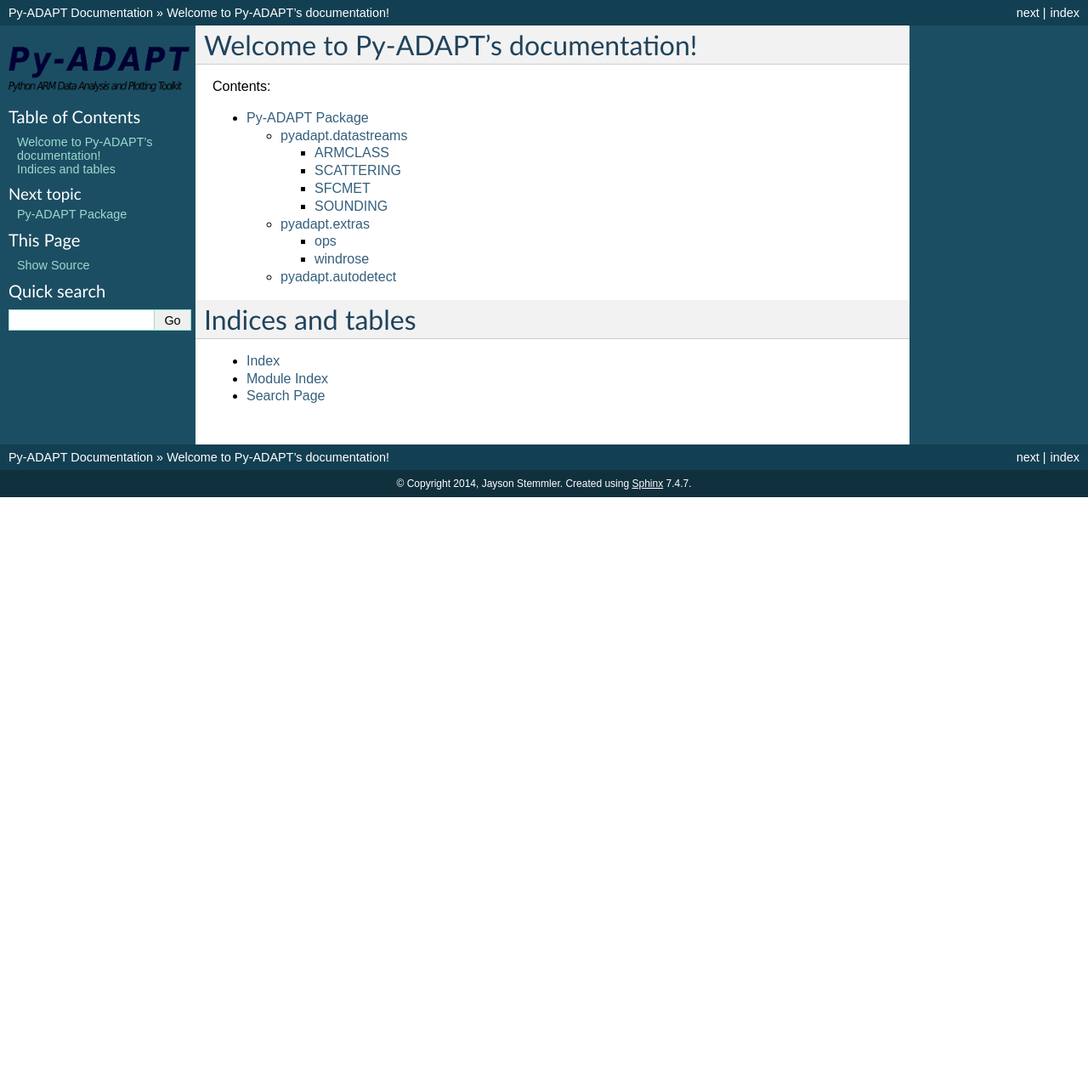
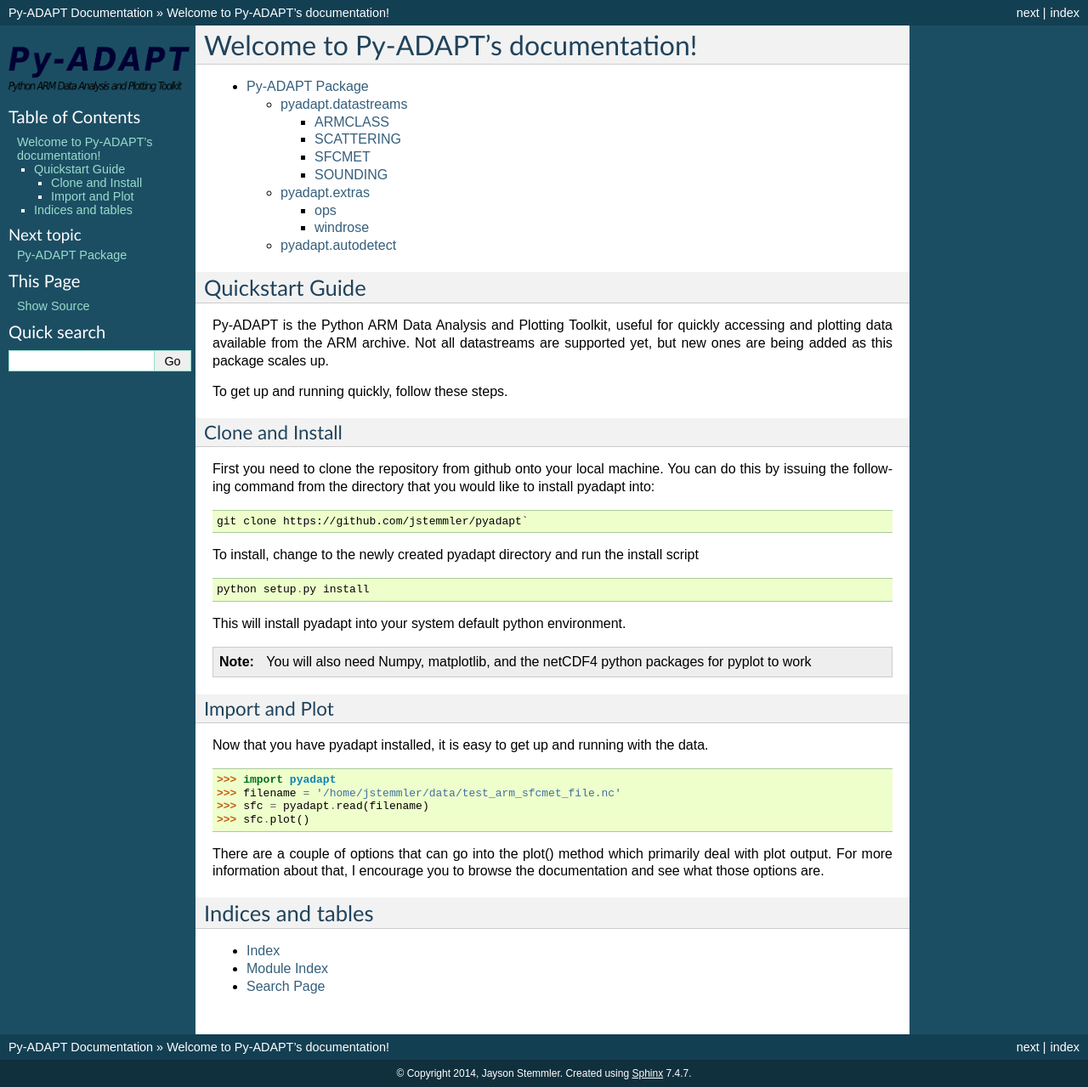
Before and after one commit to jdstemmler/pyadapt, a Sphinx documentation site: the page built from docs/index.rst, in a window 1280 px wide and 1279 px high. Shown: the whole window at 85% size. Built offline with Sphinx 7.4.7, drawn with Linux system fonts in a browser that asks for light colours.

Commit message:
modified the index page

```diff
--- a/docs/index.rst
+++ b/docs/index.rst
@@ -5,16 +5,50 @@
 
 Welcome to Py-ADAPT's documentation!
 ====================================
-
-Contents:
-
 .. toctree::
    :maxdepth: 4
 
    pyadapt
 
+Quickstart Guide
+----------------
+Py-ADAPT is the Python ARM Data Analysis and Plotting Toolkit, useful for quickly accessing and plotting data available from the ARM archive. Not all datastreams are supported yet, but new ones are being added as this package scales up.
+
+To get up and running quickly, follow these steps.
+
+Clone and Install
++++++++++++++++++
+First you need to clone the repository from github onto your local machine. You can do this by issuing the following command from the directory that you would like to install pyadapt into:
+
+::
+
+   git clone https://github.com/jstemmler/pyadapt`
+
+To install, change to the newly created pyadapt directory and run the install script
+
+::
+
+   python setup.py install
+
+This will install pyadapt into your system default python environment.
+
+.. note::
+   You will also need Numpy, matplotlib, and the netCDF4 python packages for pyplot to work
+
+Import and Plot
++++++++++++++++
+Now that you have pyadapt installed, it is easy to get up and running with the data.
+
+>>> import pyadapt
+>>> filename = '/home/jstemmler/data/test_arm_sfcmet_file.nc'
+>>> sfc = pyadapt.read(filename)
+>>> sfc.plot()
+
+There are a couple of options that can go into the plot() method which primarily deal with plot output. For more information about that, I encourage you to browse the documentation and see what those options are.
+
+
 Indices and tables
-==================
+------------------
 
 * :ref:`genindex`
 * :ref:`modindex`
```
